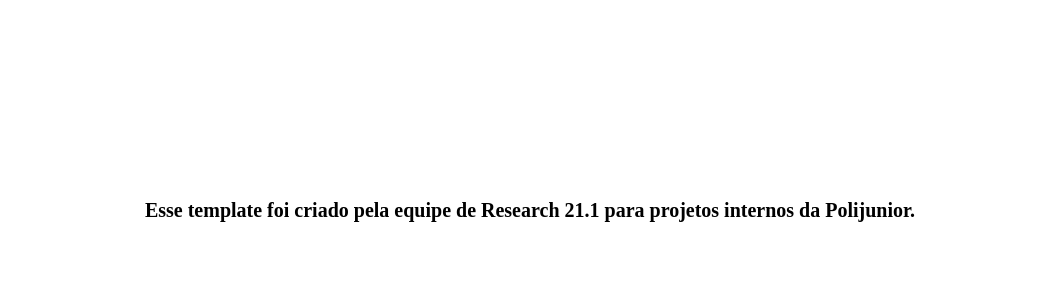
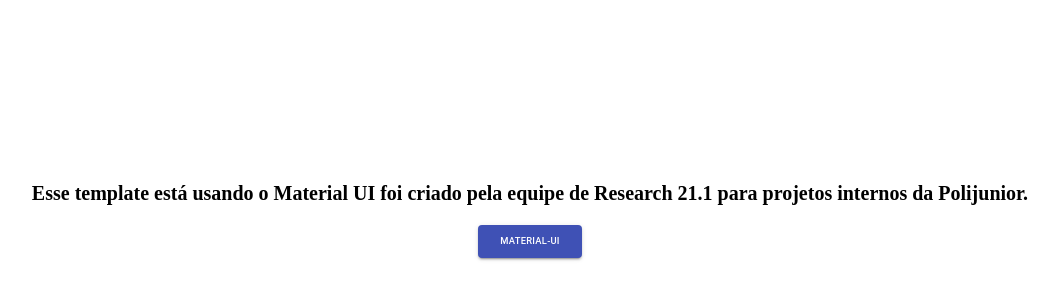
Before and after one commit to polijrorg/nextjs-template-ts, a Next.js app: page / in a window 1280 px wide. Shown: the part 180-480 px from the top of the page, without its empty margins (110-1169 px from the left). Built offline with nearby package versions, Linux system fonts and the light colour scheme.

Commit message:
feat: moving README location

```diff
--- a/src/template/Home/index.tsx
+++ b/src/template/Home/index.tsx
@@ -1,11 +1,15 @@
+import { Button } from '@material-ui/core';
 import * as S from './styles';
 
 const HomeTemplate = () => (
     <S.Container>
         <S.Title>
-            Esse template foi criado pela equipe de Research 21.1 para projetos
-            internos da Polijunior.
+            Esse template está usando o Material UI foi criado pela equipe de
+            Research 21.1 para projetos internos da Polijunior.
         </S.Title>
+        <Button size="large" variant="contained" color="primary">
+            Material-UI
+        </Button>
     </S.Container>
 );
 export default HomeTemplate;
```
